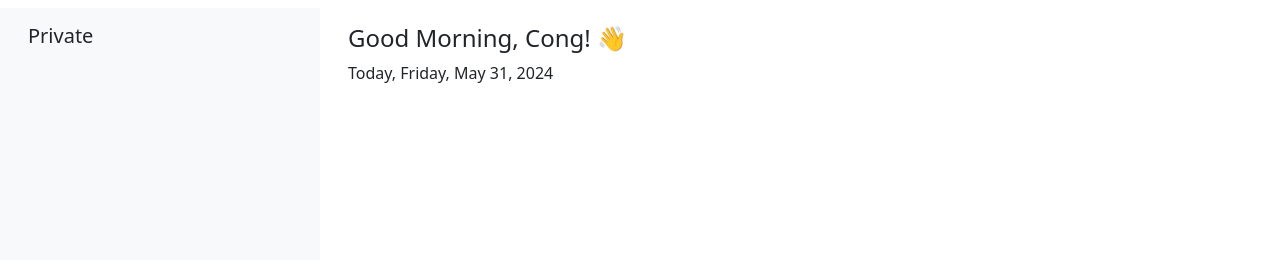
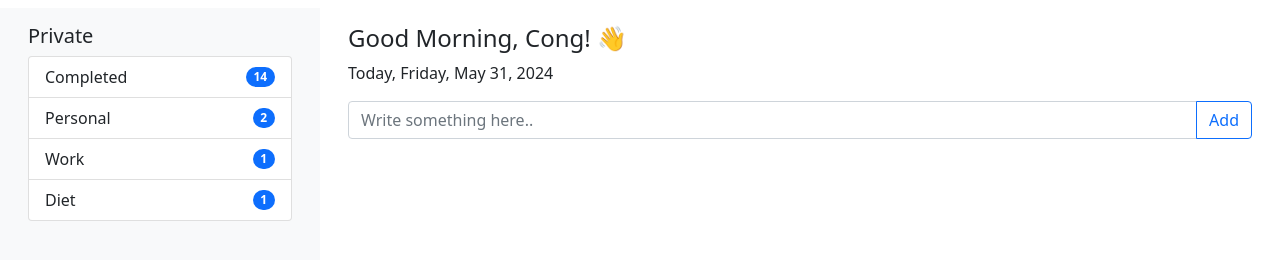
Before and after one commit to whis102/SkyList--Boostrap5, a plain HTML site: page index.html in a window 1280 px wide. Drawn offline with nearby package versions, Linux system fonts and the light colour scheme; files that its build step writes are made by us from their sources.

Commit message:
push thread chat

```diff
--- a/app.js
+++ b/app.js
@@ -1,14 +1,42 @@
 function updateTime() {
-    const now = new Date()
-    const date = document.getElementById('current-date')
-    const options = {
-        weekday: 'long', year: 'numeric', month: 'long', day: 'numeric'
-    }
-    const format = now.toLocaleDateString('en-US', options)
+  const now = new Date();
+  const date = document.getElementById("current-date");
+  const options = {
+    weekday: "long",
+    year: "numeric",
+    month: "long",
+    day: "numeric",
+  };
+  const format = now.toLocaleDateString("en-US", options);
 
-    date.innerText = `Today, ${format}`
+  date.innerText = `Today, ${format}`;
 }
 
-updateTime()
+updateTime();
 
-setInterval(updateTime, 1000)
+setInterval(updateTime, 1000);
+
+// add Task
+const listContainer = document.getElementById("list-container");
+const inputBox = document.getElementById("input-box");
+
+function addTask() {
+  if (inputBox.value === "") {
+    alert("You should write down something");
+  } else {
+    let li = document.createElement("li");
+    li.classList.add("list-group-item");
+
+    let checkbox = document.createElement("input");
+    checkbox.classList.add("form-check-input", "me-1");
+    checkbox.type = "checkbox";
+    checkbox.value = "";
+    checkbox.setAttribute("aria-label", "...");
+
+    let text = document.createTextNode(inputBox.value);
+    li.appendChild(checkbox);
+    li.appendChild(text);
+
+    listContainer.appendChild(li);
+  }
+}
--- a/css/style.css
+++ b/css/style.css
@@ -1,8 +1,8 @@
 body {
-    font-family: 'Arial', sans-serif;
-    background-color: #f8f9fa;
+  font-family: "Arial", sans-serif;
+  background-color: #f8f9fa;
 }
 
-.slidebar{
-    height: 100vh;
+.slidebar {
+  height: 100vh !important;
 }
--- a/index.html
+++ b/index.html
@@ -14,6 +14,26 @@
                 <div class="col-md-3 bg-light slidebar">
                     <div class="p-3">
                         <h5>Private</h5>
+
+                        <ul class="list-group">
+                            <li class="list-group-item d-flex justify-content-between align-items-center">
+                                Completed
+                                <span class="badge bg-primary rounded-pill">14</span>
+                            </li>
+
+                            <li class="list-group-item d-flex justify-content-between align-items-center">
+                                Personal
+                                <span class="badge bg-primary rounded-pill">2</span>
+                            </li>
+                            <li class="list-group-item d-flex justify-content-between align-items-center">
+                                Work
+                                <span class="badge bg-primary rounded-pill">1</span>
+                            </li>
+                            <li class="list-group-item d-flex justify-content-between align-items-center">
+                                Diet
+                                <span class="badge bg-primary rounded-pill">1</span>
+                            </li>
+                        </ul>
                     </div>
                 </div>
 
@@ -21,6 +41,20 @@
                     <div class="p-3">
                         <h4>Good Morning, Cong! <span>👋</span></h4>
                         <p id="current-date"></p>
+                        <div class="input-group mb-3">
+                            <input type="text" id="input-box" class="form-control" placeholder="Write something here..">
+                            <button class="btn btn-outline-primary" onclick="addTask()">Add</button>
+                        </div>
+
+                        <ul id="list-container" class="list-group"></ul>
+
+                        <!-- <div class="alert alert-warning d-flex align-items-center" role="alert">
+                            <svg class="bi flex-shrink-0 me-2" width="24" height="24" role="img" aria-label="Warning:"><use
+                                    xlink:href="#exclamation-triangle-fill" /></svg>
+                            <div>
+                                An example warning alert with an icon
+                            </div>
+                        </div> -->
                     </div>
                 </div>
             </div>
```
Lines whose indentation alone changed are shown as unchanged.
